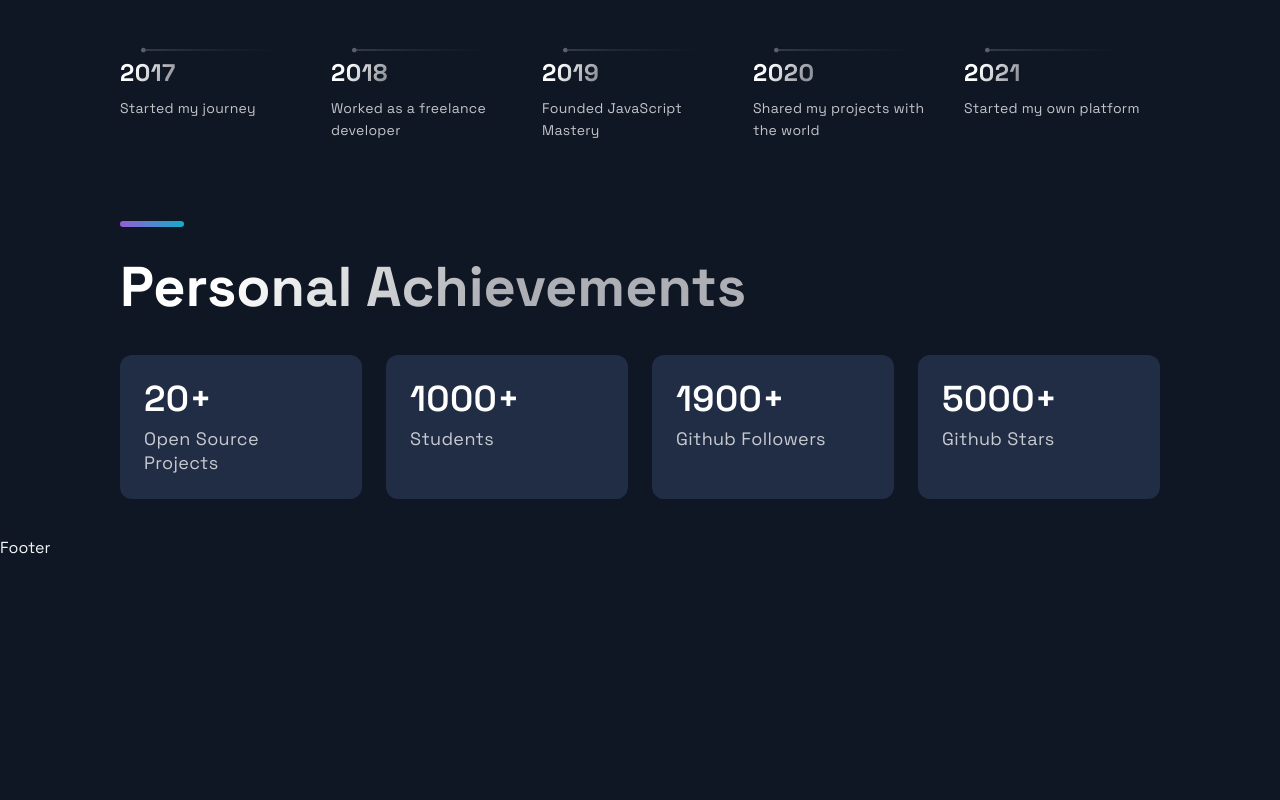
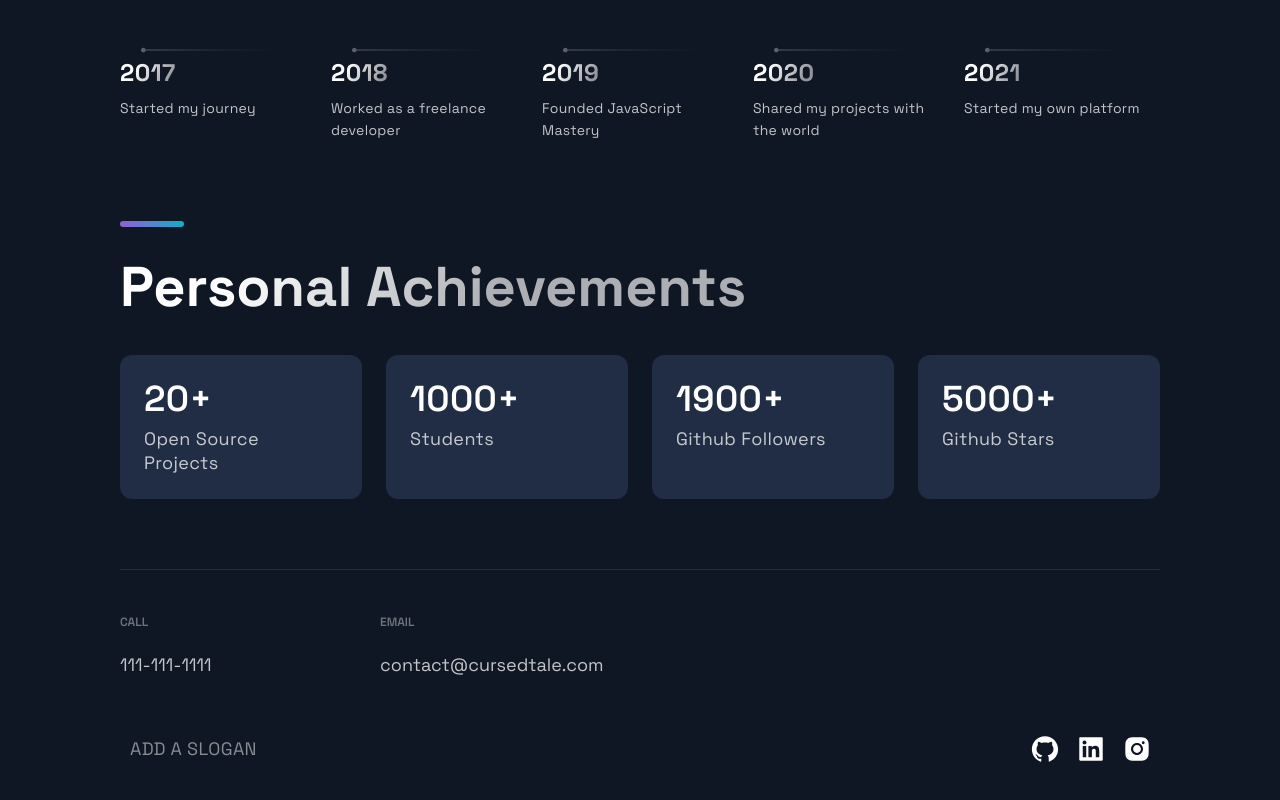
Before and after one commit to joshua-richardson-88/portfolio-site, a Next.js app: page / in a window 1280 px wide. Shown: the part 2659-3459 px from the top of the page. Before the commit the page ends 3217 px from the top, so only its background shows below. Built offline with nearby package versions, Linux system fonts and the light colour scheme.

Commit message:
Footer fleshed out

```diff
--- a/src/components/Footer/Footer.js
+++ b/src/components/Footer/Footer.js
@@ -18,6 +18,35 @@
   SocialIconsContainer,
 } from './FooterStyles'
 
-const Footer = () => <div>Footer</div>
+const Footer = () => (
+  <FooterWrapper>
+    <LinkList>
+      <LinkColumn>
+        <LinkTitle>Call</LinkTitle>
+        <LinkItem href='tel:111-111-1111'>111-111-1111</LinkItem>
+      </LinkColumn>
+      <LinkColumn>
+        <LinkTitle>Email</LinkTitle>
+        <LinkItem href='mailto:contact@cursedtale.com'>contact@cursedtale.com</LinkItem>
+      </LinkColumn>
+    </LinkList>
+    <SocialIconsContainer>
+      <CompanyContainer>
+        <Slogan>ADD A SLOGAN</Slogan>
+      </CompanyContainer>
+      <SocialContainer>
+        <SocialIcons href='https://github.com'>
+          <AiFillGithub size='3rem' />
+        </SocialIcons>
+        <SocialIcons href='https://linkedin.com'>
+          <AiFillLinkedin size='3rem' />
+        </SocialIcons>
+        <SocialIcons href='https://instagram.com'>
+          <AiFillInstagram size='3rem' />
+        </SocialIcons>
+      </SocialContainer>
+    </SocialIconsContainer>
+  </FooterWrapper>
+)
 
 export default Footer
```
